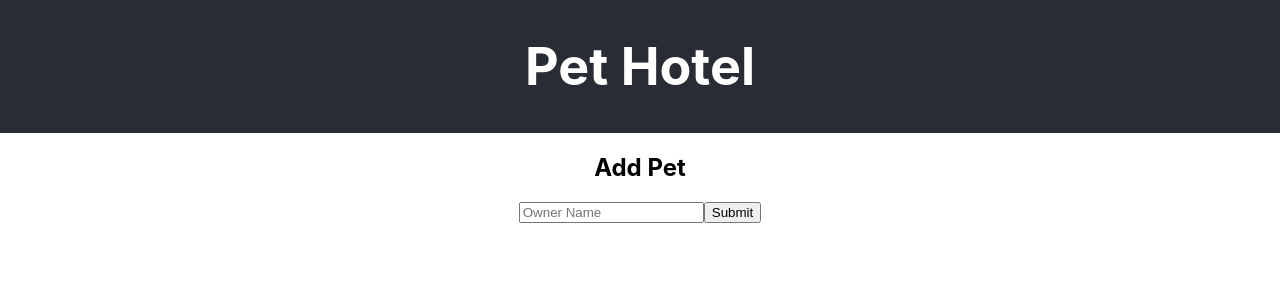
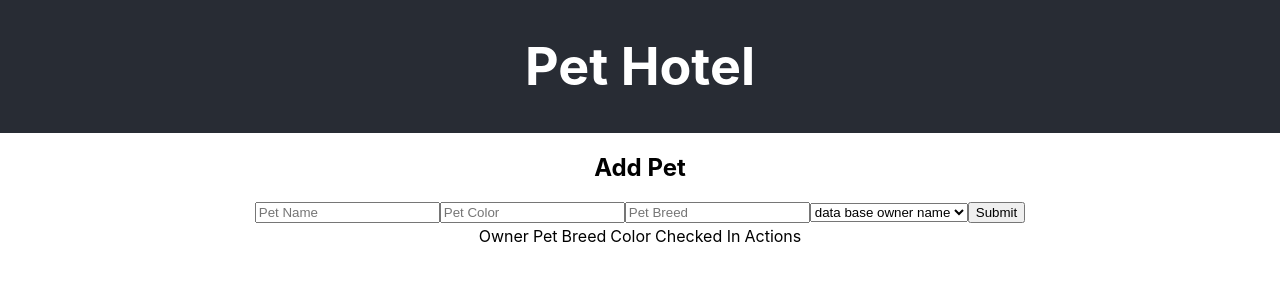
Before and after one commit to johngellert/pet-hotel-client, a React (Create React App) app: page / in a window 1280 px wide. Shown: the top 300 px of the page. Built offline with nearby package versions, Linux system fonts and the light colour scheme.

Commit message:
add form and table format to dash

```diff
--- a/src/Components/Dashboard/Dashboard.js
+++ b/src/Components/Dashboard/Dashboard.js
@@ -11,10 +11,11 @@ state = {
         }
     }
 
-handleInputNewOwner = (event) => {
+    handleInputNewPet = (petdetail) => (event) => {
         this.setState({
             newPet: {
-
+                ...this.state.newPlant,
+                [petdetail]: event.target.value,
             }
         })
         console.log(event.target.value)
@@ -23,16 +24,57 @@ handleInputNewOwner = (event) => {
         return (
             <>
                 <h2>Add Pet</h2>
+                <form onSubmit={this.addNewPet}>
                     <input
                         type="text"
-                    className="addOwnerName"
-                    placeholder="Owner Name"
-                    onChange={this.handleInputNewOwner}
-                    value={this.state.newOwner}
-                    key={'new owner input'}>
+                        className="addPetName"
+                        placeholder="Pet Name"
+                        onChange={this.handleInputNewPet('pet_name')}
+                        value={this.state.newPet.pet_name}
+                        key={'new pet name input'}>
                     </input>
-                <button>Submit</button>
-
+                    <input
+                        type="text"
+                        className="addColor"
+                        placeholder="Pet Color"
+                        onChange={this.handleInputNewPet('color')}
+                        value={this.state.newPet.color}
+                        key={'new pet color input'}>
+                    </input>
+                    <input
+                        type="text"
+                        className="addBreed"
+                        placeholder="Pet Breed"
+                        onChange={this.handleInputNewPet('breed')}
+                        value={this.state.newPet.breed}
+                        key={'new pet breed input'}>
+                    </input>
+                    <select
+                        value={this.state.owner_name}>
+                        <option value="data base owner detail here">data base owner name</option>
+                        <option value="data base owner detail here">data base owner name</option>
+                        <option value="data base owner detail here">data base owner name</option>
+                        <option value="data base owner detail here">data base owner name</option>
+                    </select>
+                    <button
+                        type='submit'
+                        value="add new pet button"
+                            >Submit</button>
+                </form>
+                <center>
+                    <table>
+                        <tbody>
+                            <tr>
+                                <td>Owner</td>
+                                <td>Pet</td>
+                                <td>Breed</td>
+                                <td>Color</td>
+                                <td>Checked In</td>
+                                <td>Actions</td>
+                            </tr>
+                        </tbody>
+                    </table>
+                </center>
             </>
         )
     }
```
Lines whose indentation alone changed are shown as unchanged.
